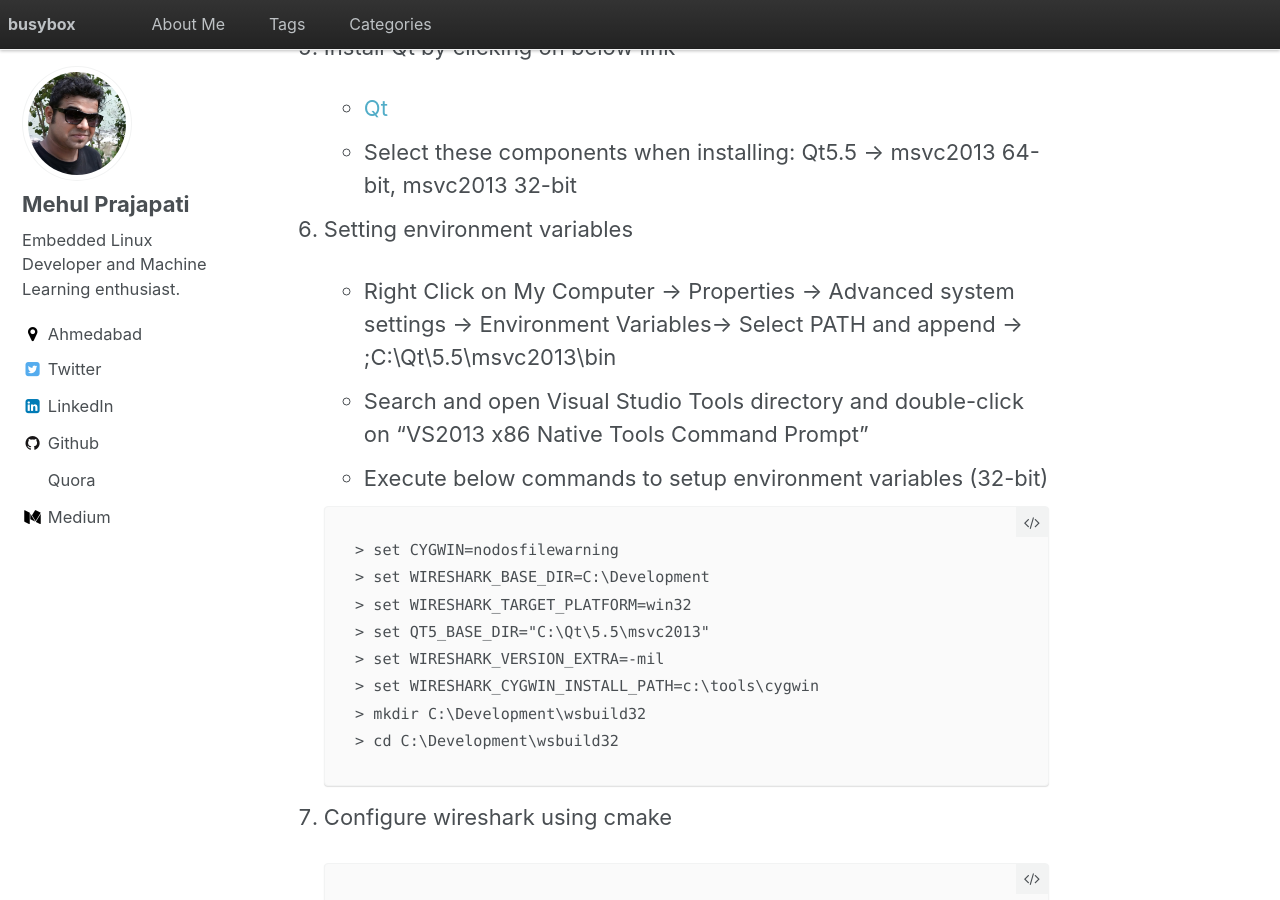
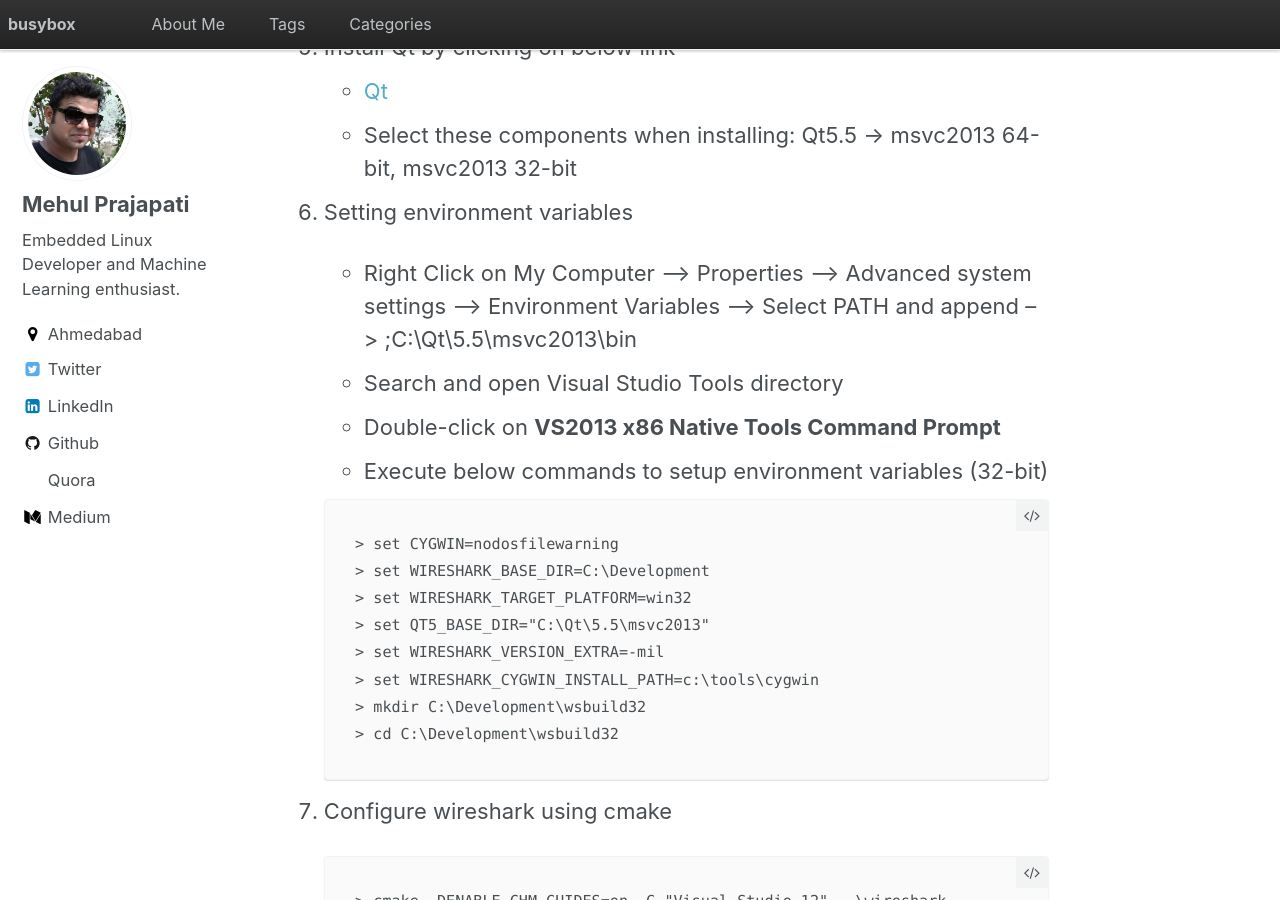
Before and after one commit to ssadhuka/mehul-m-prajapati.github.io, a Jekyll site: the page built from _posts/2017-05-20-Building-wireshark-using-visual-studio-13.md, in a window 1280 px wide and 900 px high, scrolled down 1569 px. Built offline with Jekyll 4.4.1, drawn with Linux system fonts in a browser that asks for light colours; emoji names are drawn with the system emoji font; comment, search, counter and statistics services are not loaded.

Commit message:
Improving post

````diff
--- a/_posts/2017-05-20-Building-wireshark-using-visual-studio-13.md
+++ b/_posts/2017-05-20-Building-wireshark-using-visual-studio-13.md
@@ -42,18 +42,17 @@
 > git clone https://github.com/wireshark/wireshark
 > git checkout wireshark-2.2.6
    ```
-
    - Close command prompt aka **cmd.exe** :smiley:
 
 5. Install Qt by clicking on below link
-
    - [Qt](http://info.qt.io/download-qt-for-application-development)
    - Select these components when installing: Qt5.5 -> msvc2013 64-bit, msvc2013 32-bit
 
 6. Setting environment variables
 
-   - Right Click on My Computer -> Properties -> Advanced system settings -> Environment Variables-> Select PATH and append -> ;C:\Qt\5.5\msvc2013\bin
-   - Search and open Visual Studio Tools directory and double-click on "VS2013 x86 Native Tools Command Prompt"
+   - Right Click on My Computer --> Properties --> Advanced system settings --> Environment Variables --> Select PATH and append --> ;C:\Qt\5.5\msvc2013\bin
+   - Search and open Visual Studio Tools directory
+   - Double-click on **VS2013 x86 Native Tools Command Prompt**
    - Execute below commands to setup environment variables (32-bit)
 
    ```
````
Also changed, not shown: 1 other file.
